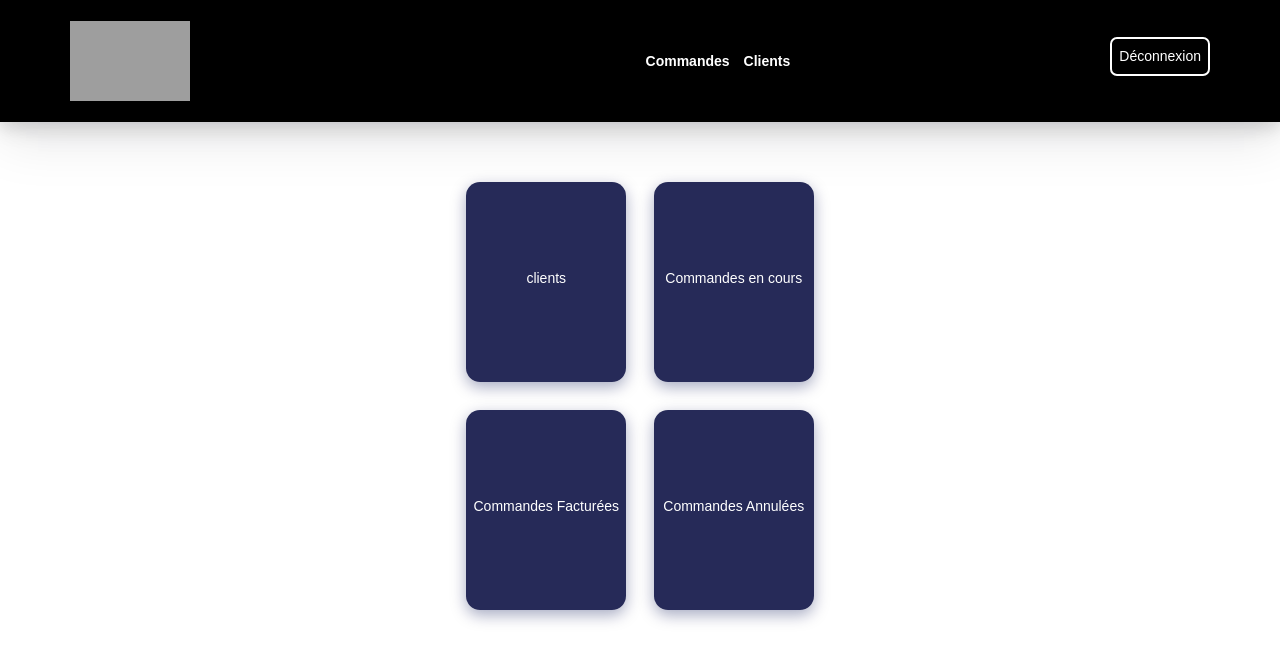
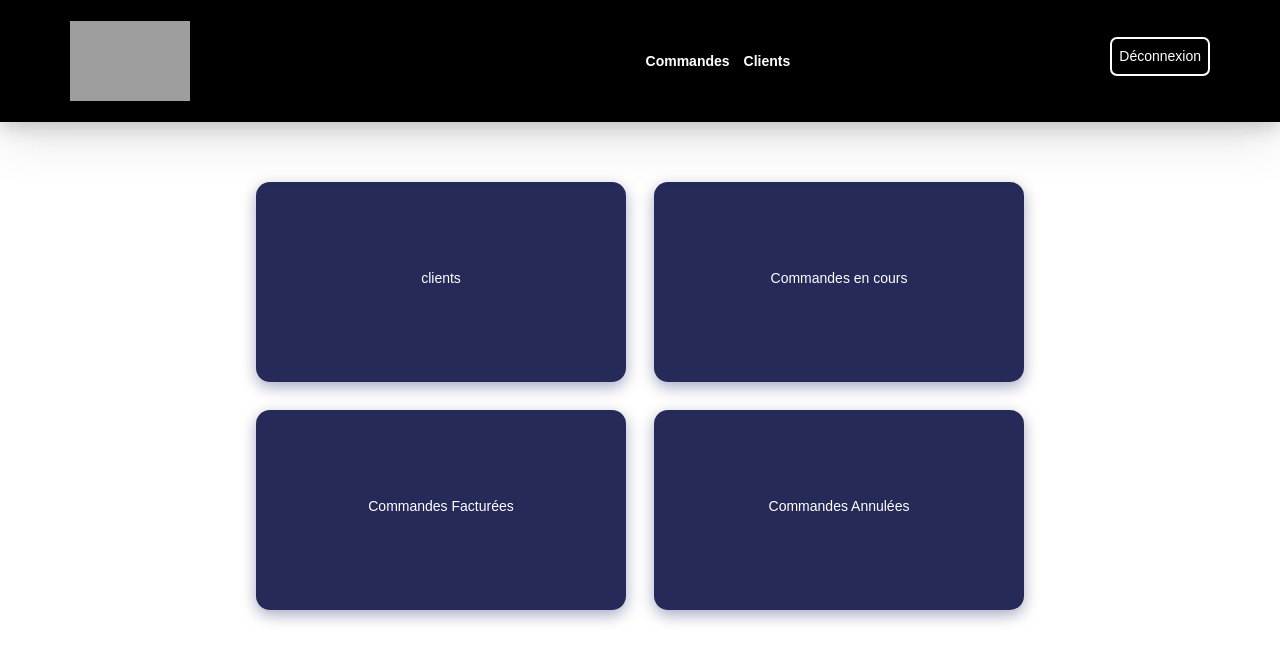
Before and after one commit to tabiseelelwa/lionprint_frontend, a React (Create React App) app: page / in a window 1280 px wide. Shown: the top 662 px of the page. Built offline with nearby package versions, Linux system fonts and the light colour scheme; no server answers; grey boxes are pictures that could not be loaded.

Commit message:
amélioration affichage des listes

```diff
--- a/src/_user/listClients.jsx
+++ b/src/_user/listClients.jsx
@@ -33,7 +33,7 @@ const ListClient = () => {
 
   const [currentPage, setCurrentpage] = useState(1);
 
-  const enregParPage = window.innerWidth <= 800 ? 15 : 9;
+  const enregParPage = 10;
   const lastIndex = currentPage * enregParPage;
   const firstIndex = lastIndex - enregParPage;
   const donnees = clients.slice(firstIndex, lastIndex);
--- a/src/_user/listCommandes.jsx
+++ b/src/_user/listCommandes.jsx
@@ -65,7 +65,7 @@ const ListCommandes = () => {
 
   const [currentPage, setCurrentpage] = useState(1);
 
-  const enregParPage = 15;
+  const enregParPage = 10;
   const lastIndex = currentPage * enregParPage;
   const firstIndex = lastIndex - enregParPage;
   const donnees = cmds.slice(firstIndex, lastIndex);
--- a/src/styles/style.scss
+++ b/src/styles/style.scss
@@ -155,7 +155,7 @@
   min-width: 75vw;
   display: flex;
   flex-direction: column;
-  margin-top: 12rem;
+  margin-top: 10rem;
   align-items: center;
 
   #tableau {
@@ -461,6 +461,8 @@
     display: grid;
     grid-template-columns: repeat(2, 1fr);
     gap: 2rem;
+    width: 60vw;
+    justify-content: center;
     .clients {
       display: flex;
       flex-direction: column;
@@ -471,6 +473,7 @@
       padding: 1.3rem 0.5rem;
       border-radius: 1rem;
       height: 200px;
+      width: 100%;
       text-align: center;
       box-shadow: rgba(1, 14, 79, 0.35) 0px 5px 15px;
     }
@@ -745,6 +748,7 @@
     .clientsCdes {
       display: flex;
       flex-direction: column;
+      align-items: center;
 
       .clients {
         width: 320px;
@@ -788,6 +792,9 @@
     }
   }
 
+  #listes {
+    margin-top: 7.5rem;
+  }
   .controlsBtn {
     flex-direction: column;
     gap: 0.3rem;
```
